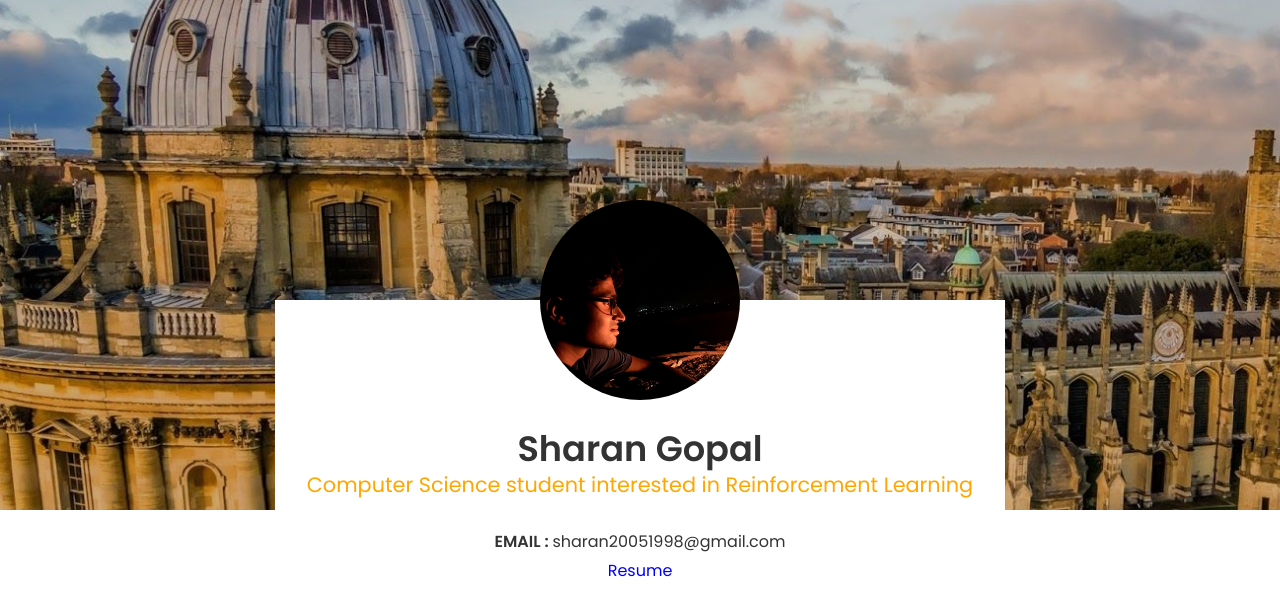
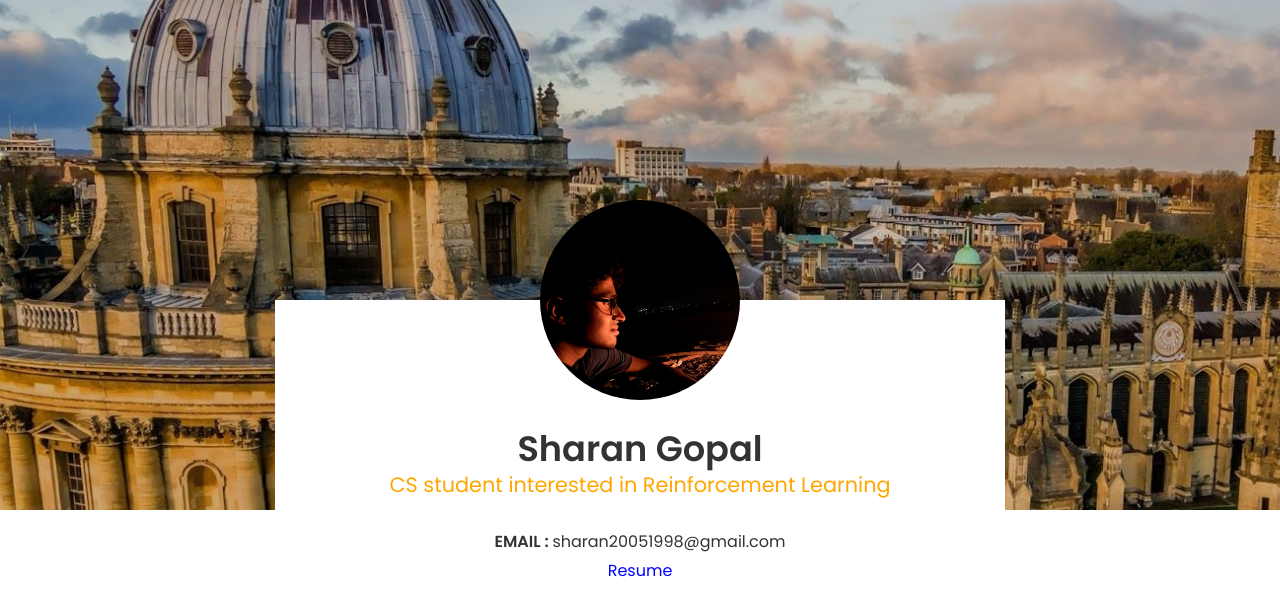
Before and after one commit to sharan-dce/sharan-dce.github.io, a plain HTML site: page index.html in a window 1280 px wide. Shown: the top 591 px of the page. Drawn offline with Linux system fonts and the light colour scheme; files whose address does not match are found by name.

Commit message:
small change

```diff
--- a/index.html
+++ b/index.html
@@ -37,7 +37,7 @@
 					<div class="intro">
 						<div class="profile-img"><img src="images/profile-1-250x250.jpg" alt=""></div>
 						<h2><b>Sharan Gopal</b></h2>
-						<h4 class="font-yellow">Computer Science student interested in Reinforcement Learning</h4>
+						<h4 class="font-yellow">CS student interested in Reinforcement Learning</h4>
 						<ul class="information margin-tb-30">
 							<li><b>EMAIL : </b>sharan20051998@gmail.com</li>
 							<a href="https://drive.google.com/file/d/1KcJ2bJxSoYAqXG7Sl2qHnyQdKNR9OmD9/view?usp=sharing" class="downlad-btn" style="color:blue">Resume</i></a>
```
Also changed, not shown: 02-cv-boxed.html (line endings or trailing spaces).
